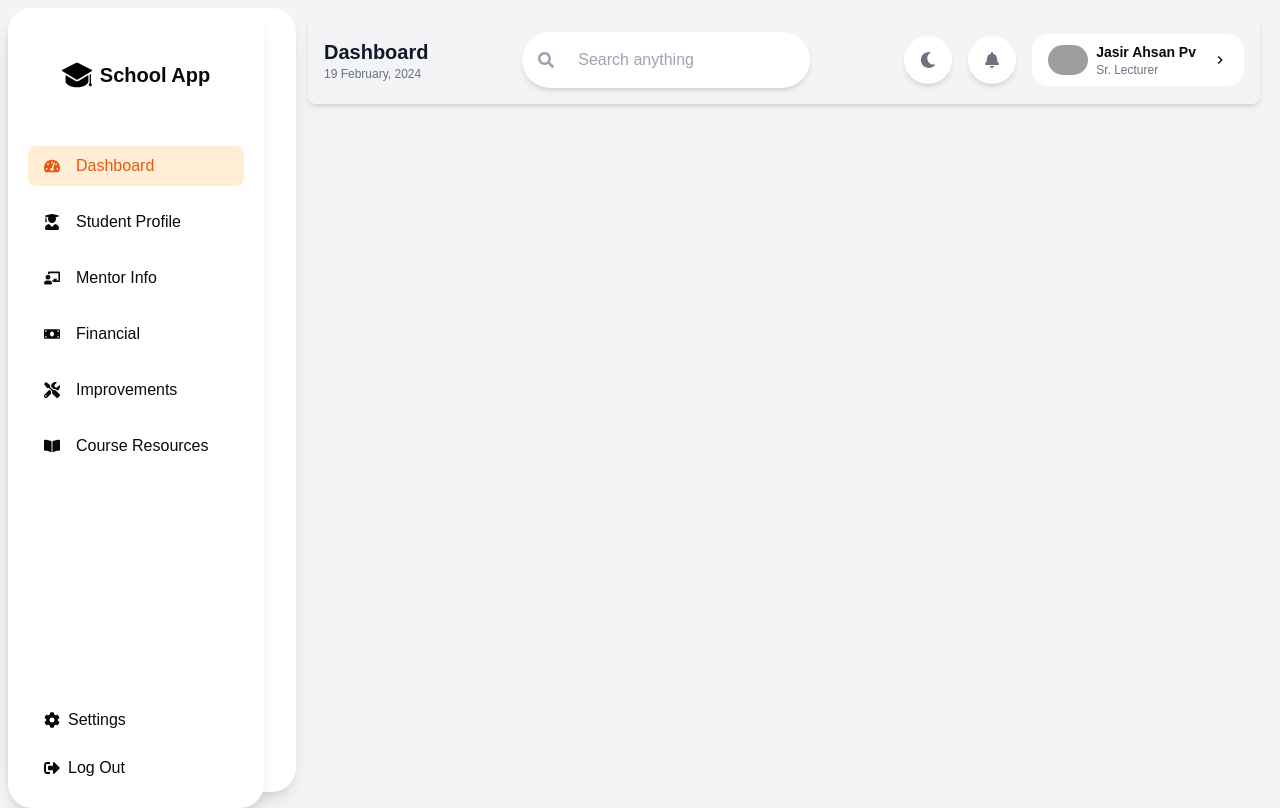
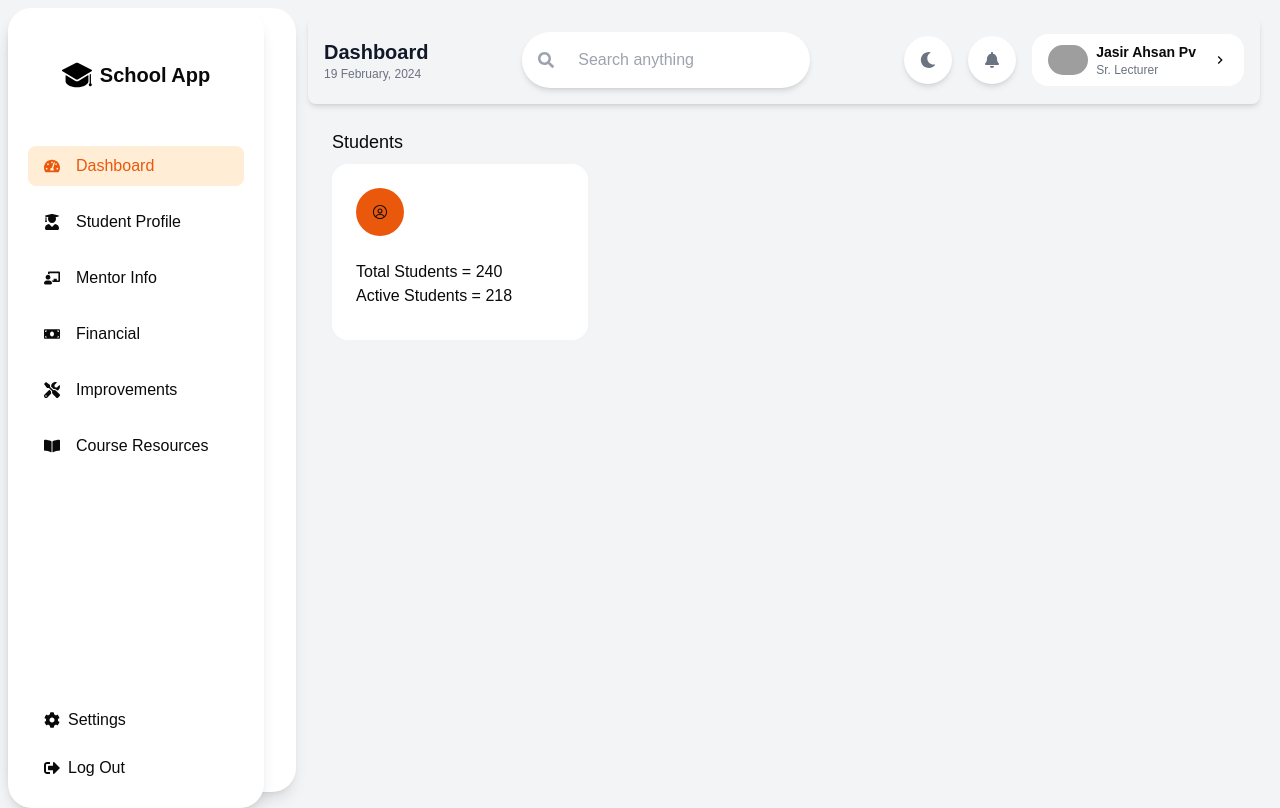
Before and after one commit to jasir-pv/Mentor-Hub, a Next.js app: page / in a window 1280 px wide. Built offline with nearby package versions, Linux system fonts and the light colour scheme; grey boxes are pictures that could not be loaded.

Commit message:
feat: Students Stats added

```diff
--- a/app/(root)/page.tsx
+++ b/app/(root)/page.tsx
@@ -1,12 +1,13 @@
 import Header from "@/components/Header";
 import Sidebar from "@/components/Sidebar";
+import Stats from "@/components/Stats";
 import { Button } from "@/components/ui/button";
 import Image from "next/image";
 
 export default function Home() {
   return (
    <div>
-
+      <Stats />
    </div>
   );
 }
--- a/components/Sidebar.tsx
+++ b/components/Sidebar.tsx
@@ -38,6 +38,7 @@ const Sidebar = () => {
           ))}
         </div>
       </div>
+
       <div className="space-y-2">
         <button className="flex items-center space-x-2 px-4 py-2 rounded-lg w-full hover:bg-gray-100">
           <FaCog />
--- /dev/null
+++ b/components/Stats.tsx
@@ -0,0 +1,27 @@
+import { div } from 'framer-motion/client'
+import React from 'react'
+import { RxAvatar } from 'react-icons/rx'
+
+const Stats = () => {
+  return (
+    <div>
+    <h3 className='text-lg font-medium '>Students</h3>
+    <div className='flex h-44 rounded-2xl bg-white w-64 mt-2'>
+
+        <div className="relative flex flex-col gap-x-4 h-full  ">
+            <div className='absolute rounded-full p-4 mt-6 ml-6 bg-orange-600'>
+                <RxAvatar />
+            </div>
+            <div className='ml-6 mt-24'>
+                <p > Total Students = 240</p>
+                <p>Active Students = 218</p>
+            </div>
+
+        </div>
+
+    </div>
+    </div>
+  )
+}
+
+export default Stats
```
